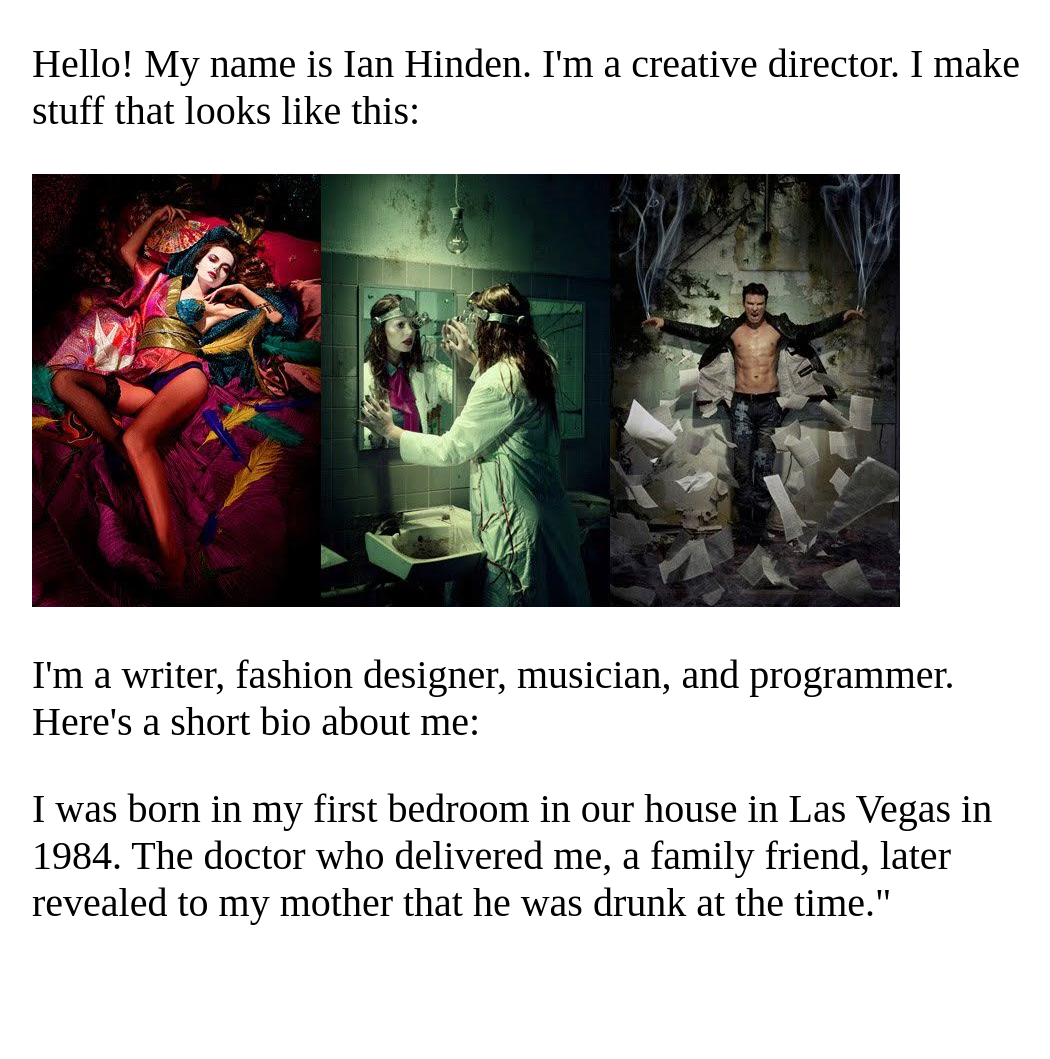
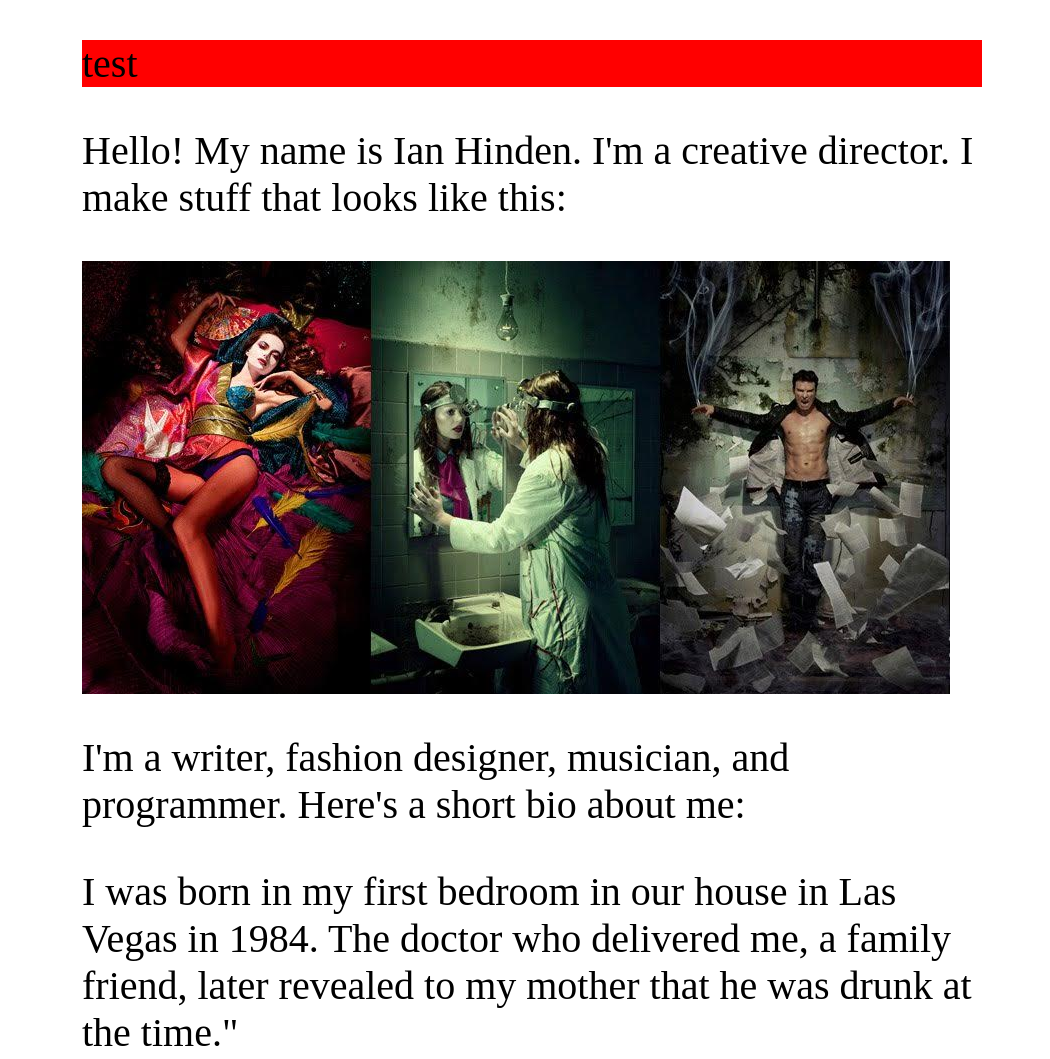
Before and after one commit to IanHinden/IanHinden, a plain HTML site: page index.html in a window 1280 px wide. Shown: the whole page, without its empty margins (108-1158 px from the left). Before the commit the page ends 966 px from the top, so only its background shows below. Drawn offline with Linux system fonts and the light colour scheme.

Commit message:
Testing Bars

```diff
--- a/index.html
+++ b/index.html
@@ -2,7 +2,9 @@
 <header>
 	<title>Ian Hinden</title>
 	<link rel="stylesheet" type="text/css" href="style.css">
-
+	<div id="full-widtth-bar">
+		<p>test</p>
+	</div>
 </header>
 <body>
 <p>Hello! My name is Ian Hinden. I'm a creative director. I make stuff that looks like this:</p>
--- a/style.css
+++ b/style.css
@@ -1,5 +1,20 @@
+header {
+	background-color: red;
+	width: 100%
+}
+
+html, body {
+	overflow-x: hidden:
+}
+
+.full-width-bar {
+	margin: 0 -9999rem;
+	padding: 0.25rem 9999rem;
+	background: rgba(0, 0, 0, 0.5);
+}
+
 body {
-	width: 1000px;
+	width: 900px;
 	text-align:left;
 	margin: 0 auto;
 }
@@ -8,3 +23,8 @@ p {
 	font-size:250%;
 
 }
+
+img {
+	display: block;
+	text-align: center;
+}
```
